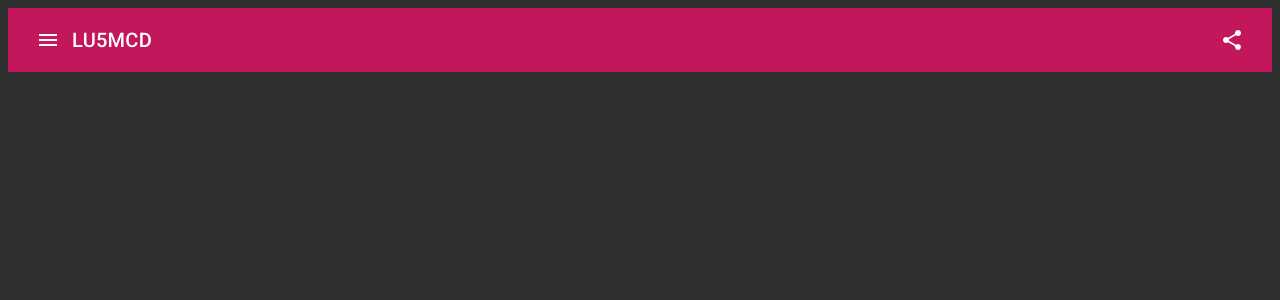
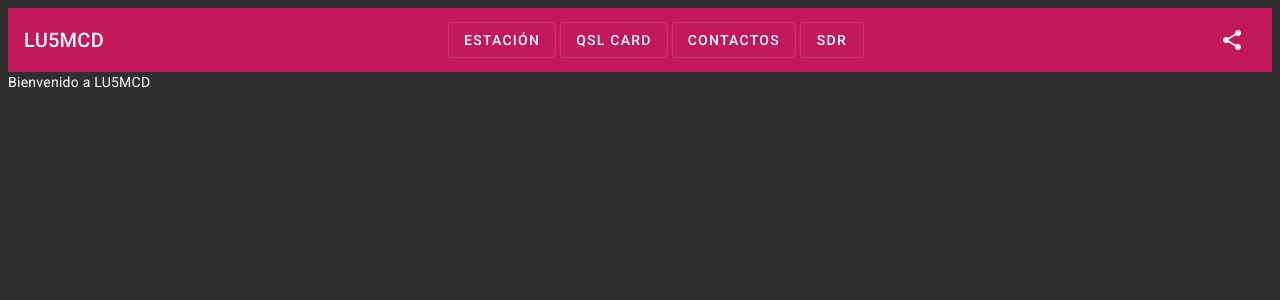
Before and after one commit to fokerone/lu5mcd, an Angular app: page / in a window 1280 px wide. Shown: the top 300 px of the page. Built offline with nearby package versions, Linux system fonts and the light colour scheme.

Commit message:
Se modifica el menu

```diff
--- a/src/app/app.component.html
+++ b/src/app/app.component.html
@@ -1 +1,8 @@
-<app-menu titulo="lu5mcd" menu="aca un menu"></app-menu>
+<app-menu titulo="lu5mcd"></app-menu>
+<div>
+    <div>
+        <p style="color: white;">
+            Bienvenido a LU5MCD
+        </p>
+    </div>
+</div>
--- a/src/app/shared/menu/menu.component.html
+++ b/src/app/shared/menu/menu.component.html
@@ -1,39 +1,26 @@
+<div class="header">
 <mat-toolbar color="primary">
-    <button mat-icon-button  aria-label="Menu icon" (click)="drawer.toggle()">
-      <mat-icon>menu</mat-icon>
+    <span>{{ titulo | uppercase }}</span>
+    <span class="spacer"></span>
+    <button mat-stroked-button	 color="basic" >
+      ESTACIÓN
     </button>
-    <span>{{ titulo | uppercase }}</span>
+    <span class="p2"></span>
+    <button mat-stroked-button	 color="basic" >
+     QSL CARD
+    </button>
+    <span class="p2"></span>
+    <button mat-stroked-button	 color="basic" >
+      CONTACTOS
+     </button>
+     <span class="p2"></span>
+     <button mat-stroked-button	 color="basic" >
+      SDR
+     </button>
     <span class="spacer"></span>
     <button mat-icon-button  aria-label="Share icon" onclick="share">
       <mat-icon>share</mat-icon>
     </button>
   </mat-toolbar>
 
-  <mat-drawer-container class="container" autosize>
-    <mat-drawer #drawer class="sidenav" mode="side">
-
-      <p>
-        <button mat-raised-button color="primary" class="ancho">
-          ESTACIÓN
-        </button>
-      </p>
-
-      <p>
-        <button mat-raised-button color="primary" class="ancho">
-          QSL CARD
-        </button>
-      </p>
-
-      <p>
-        <button mat-raised-button color="primary" class="ancho">
-          CONTACTOS QRZ.COM
-        </button>
-      </p>
-
-      <p>
-        <button mat-raised-button color="primary" class="ancho">
-          SDR
-        </button>
-      </p>
-    </mat-drawer>
-  </mat-drawer-container>
+</div>
--- a/src/app/shared/menu/menu.component.sass
+++ b/src/app/shared/menu/menu.component.sass
@@ -1,7 +1,12 @@
+
 .spacer
   flex: 1 1 auto
 
+.p2
+  padding: 2px
+
 .container
+
   width: 300px
   height: 300px
 
```
Also changed, not shown: src/styles.sass (line endings or trailing spaces).
